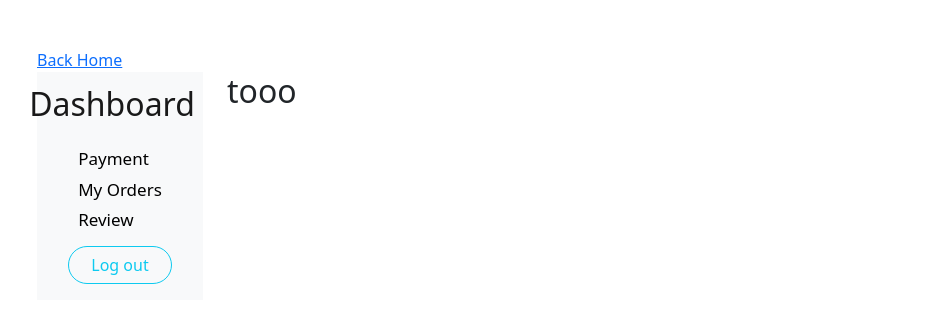
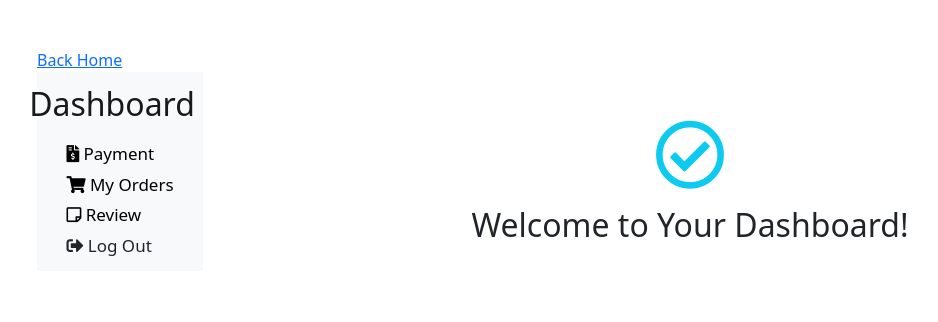
Before and after one commit to hayatul-islam/e-bike-store-clent, a React (Create React App) app: page /dashboard in a window 1280 px wide. Shown: the top 322 px of the page, without its empty margins (45-983 px from the left). Built offline with nearby package versions, Linux system fonts and the light colour scheme; no server answers; sample sign-in values are in the browser's storage.

Commit message:
font awesome use

```diff
--- a/src/Pages/Dashboard/Dashboard/Dashboard.js
+++ b/src/Pages/Dashboard/Dashboard/Dashboard.js
@@ -52,7 +52,7 @@ const Dashboard = () => {
                     <Router>
                         <Col xs={12} md={2}>
                             <Navbar className="navbar-container" bg="light" expand="md">
-                                <Navbar.Brand href="#home">
+                                <Navbar.Brand>
                                     <h2>Dashboard</h2>
                                 </Navbar.Brand>
                                 <Navbar.Toggle aria-controls="navbarScroll" />
@@ -60,21 +60,21 @@ const Dashboard = () => {
                                     <Nav className="flex-column">
                                         <Link to="/dashboard"></Link>
                                         {!admin && <>
-                                            <NavLink activeClassName="selected" to="/dashboard/payment">Payment</NavLink>
-                                            <NavLink activeClassName="selected" to={`/dashboard/myOrders/${user.email}`}>My Orders</NavLink>
-                                            <NavLink activeClassName="selected" to="/dashboard/review">Review</NavLink>
+                                            <NavLink activeClassName="selected" to="/dashboard/payment"><i className="fas fa-file-invoice-dollar"></i> Payment</NavLink>
+                                            <NavLink activeClassName="selected" to={`/dashboard/myOrders/${user.email}`}><i className="fas fa-shopping-cart"></i> My Orders</NavLink>
+                                            <NavLink activeClassName="selected" to="/dashboard/review"><i className="far fa-sticky-note"></i> Review</NavLink>
                                         </>}
 
                                         {
                                             admin && <>
-                                                <NavLink activeClassName="selected" to="/dashboard/manageAllOrders">Manage Orders</NavLink>
-                                                <NavLink activeClassName="selected" to="/dashboard/addNewProduct">Add A Product</NavLink>
-                                                <NavLink activeClassName="selected" to="/dashboard/makeAdmin">Make Admin</NavLink>
-                                                <NavLink activeClassName="selected" to="/dashboard/manageProducts">Manage Products</NavLink>
+                                                <NavLink activeClassName="selected" to="/dashboard/manageAllOrders"><i className="fas fa-tasks"></i> Manage Orders</NavLink>
+                                                <NavLink activeClassName="selected" to="/dashboard/addNewProduct"><i className="far fa-share-square"></i> Add A Product</NavLink>
+                                                <NavLink activeClassName="selected" to="/dashboard/makeAdmin"><i className="fas fa-user-shield"></i> Make Admin</NavLink>
+                                                <NavLink activeClassName="selected" to="/dashboard/manageProducts"><i className="fas fa-align-justify"></i> Manage Products</NavLink>
                                             </>
                                         }
 
-                                        <Button className="px-2 rounded-pill my-2" variant="outline-info" onClick={handleLogOut}>Log out</Button>
+                                        <a onClick={handleLogOut}><i class="fas fa-sign-out-alt"></i> Log Out</a>
                                     </Nav>
                                 </Navbar.Collapse>
                             </Navbar>
@@ -83,7 +83,10 @@ const Dashboard = () => {
                         <Col xs={12} md={10}>
                             <Switch>
                                 <Route exact path="/dashboard">
-                                    <h2>tooo</h2>
+                                    <div className="text-center pt-5">
+                                        <i style={{ fontSize: '70px' }} className="far fa-check-circle text-info"></i>
+                                        <h2 className="pt-3">Welcome to Your Dashboard!</h2>
+                                    </div>
                                 </Route>
                                 <PrivateRoute path="/dashboard/payment">
                                     <Payment />
--- a/src/Pages/Dashboard/ManageAllOrders/ManageAllOrders.js
+++ b/src/Pages/Dashboard/ManageAllOrders/ManageAllOrders.js
@@ -86,7 +86,7 @@ const MyOrders = () => {
 
                             </td>
                             <td className="text-center">
-                                <button onClick={() => handleCancel(order._id)} className="btn btn-danger btn-sm">Remove</button>
+                                <button onClick={() => handleCancel(order._id)} className="btn btn-danger btn-sm"><i className="fas fa-trash"></i></button>
                             </td>
                         </tr>)
                     }
--- a/src/Pages/Dashboard/ManageProducts/ManageProducts.js
+++ b/src/Pages/Dashboard/ManageProducts/ManageProducts.js
@@ -42,7 +42,7 @@ const ManageProducts = () => {
     }
     return (
         <div style={{ overflow: 'scroll' }}>
-            <h3>Manage All Products</h3>
+            <h3 className="py-3">Manage All Products</h3>
             <Table striped bordered hover>
                 <thead>
                     <tr>
@@ -59,7 +59,7 @@ const ManageProducts = () => {
                             <td>{product?.name}</td>
                             <td className="text-center">{product.price}</td>
                             <td className="text-center">
-                                <button onClick={() => handleCancel(product._id)} className="btn btn-danger btn-sm">Remove</button>
+                                <button onClick={() => handleCancel(product._id)} className="btn btn-danger btn-sm"><i className="fas fa-trash"></i></button>
                             </td>
                         </tr>)
                     }
--- a/src/Pages/Dashboard/MyOrders/MyOrders.js
+++ b/src/Pages/Dashboard/MyOrders/MyOrders.js
@@ -45,26 +45,26 @@ const MyOrders = () => {
     }
     return (
         <div style={{ overflow: 'scroll' }}>
-            <h3>My orders</h3>
+            <h3 className="pb-3">My orders</h3>
             <Table striped bordered hover>
                 <thead>
                     <tr>
-                        <th>#</th>
+                        <th className="text-center">#</th>
                         <th>Product</th>
                         <th>Email</th>
-                        <th>Status</th>
-                        <th>Action</th>
+                        <th className="text-center">Status</th>
+                        <th className="text-center">Action</th>
                     </tr>
                 </thead>
                 <tbody>
                     {
                         myOrders.map((order, index) => <tr>
-                            <td>{index + 1}</td>
+                            <td className="text-center">{index + 1}</td>
                             <td>{order?.pdName}</td>
                             <td>{order.email}</td>
-                            <td>{order?.status}</td>
-                            <td>
-                                <button onClick={() => handleCancel(order._id)} className="btn btn-danger btn-sm">Cancel</button>
+                            <td className="text-center">{order?.status}</td>
+                            <td className="text-center">
+                                <button onClick={() => handleCancel(order._id)} className="btn btn-danger btn-sm"><i className="fas fa-trash"></i></button>
                             </td>
                         </tr>)
                     }
--- a/src/Pages/Shared/Navigation/Navigation.js
+++ b/src/Pages/Shared/Navigation/Navigation.js
@@ -32,9 +32,9 @@ const Navigation = () => {
                             <i className="fas fa-user-circle fs-4 text-info me-2"></i> {user?.displayName} </div>
                     }
                     {
-                        user?.email ? <button className="btn btn-outline-info px-3 rounded-pill" onClick={signOut}>Log out</button> :
+                        user?.email ? <a onClick={signOut}><i className="fas fa-sign-out-alt text-info"></i> Log out</a> :
                             <NavLink to="/login">
-                                Login/Register
+                                <i className="fas fa-sign-in-alt"></i> Login/Register
                             </NavLink>
                     }
                 </Navbar.Collapse>
```
